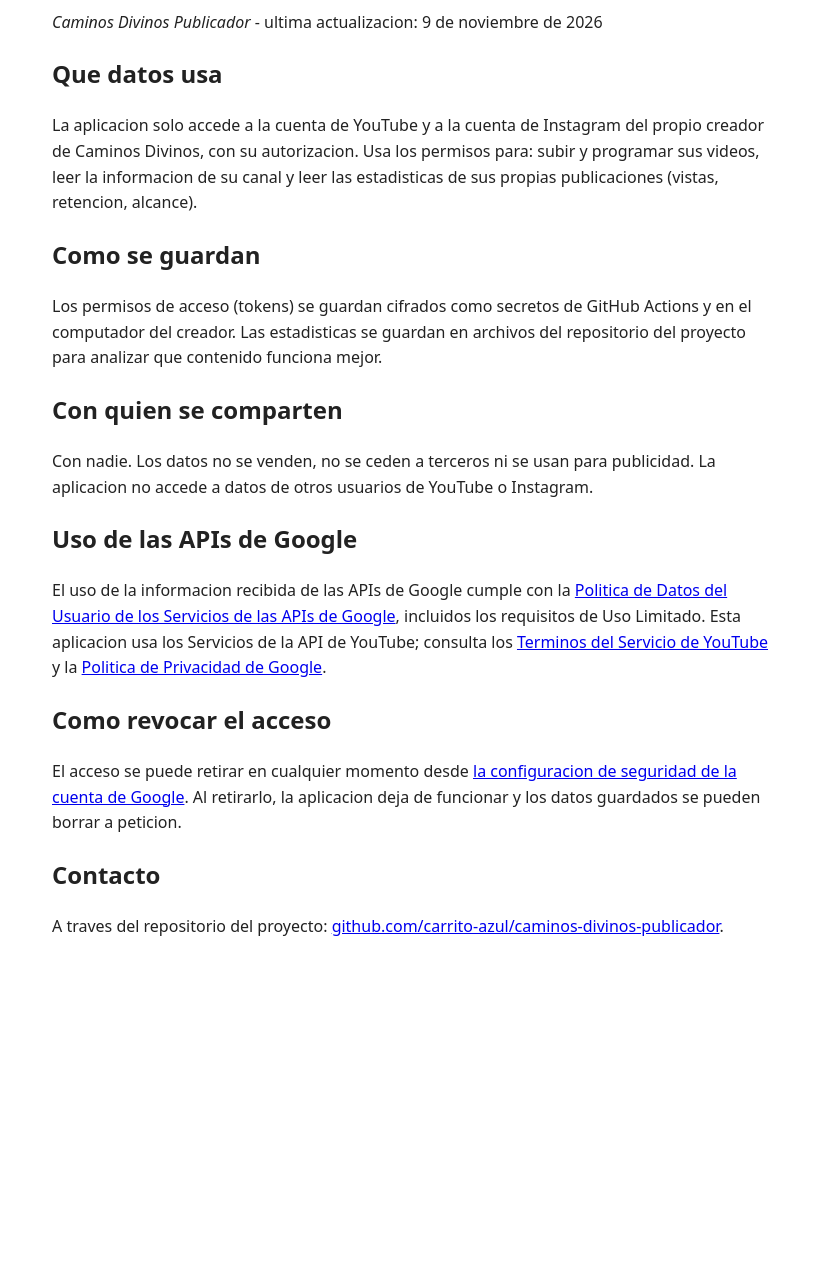
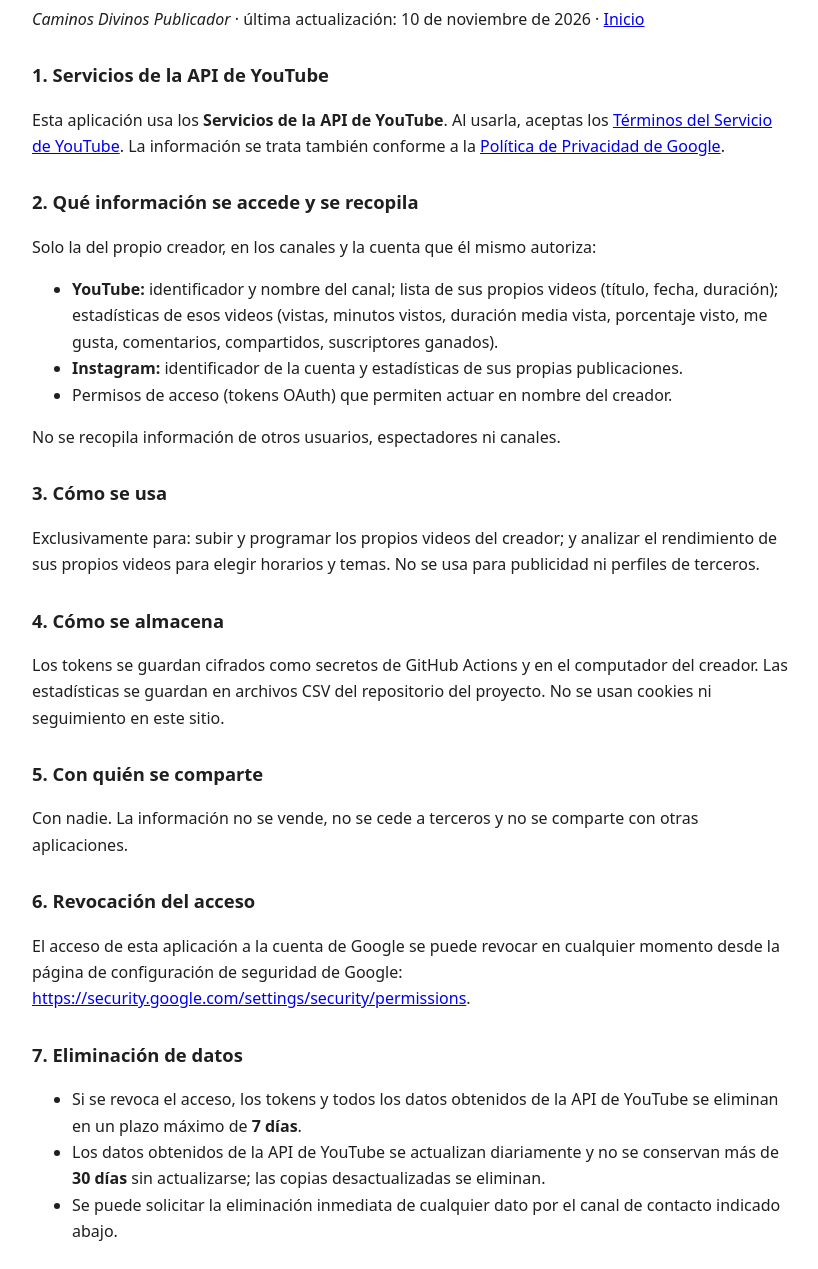
Before and after one commit to carrito-azul/caminos-divinos-publicador, a plain HTML site: page docs/privacidad.html in a window 1280 px wide. Shown: the part 103-1372 px from the top of the page, without its empty margins (228-1046 px from the left). Before the commit the page ends 1083 px from the top, so only its background shows below. Drawn offline with Linux system fonts and the light colour scheme.

Commit message:
Actualiza docs/privacidad.html

```diff
--- a/docs/privacidad.html
+++ b/docs/privacidad.html
@@ -1,17 +1,41 @@
-<!doctype html><html lang="es"><head><meta charset="utf-8"><meta name="viewport" content="width=device-width,initial-scale=1"><title>Politica de privacidad - Caminos Divinos Publicador</title>
-<style>body{font-family:system-ui,sans-serif;max-width:720px;margin:40px auto;padding:0 20px;line-height:1.6;color:#222}</style></head><body>
-<h1>Politica de privacidad</h1>
-<p><em>Caminos Divinos Publicador</em> - ultima actualizacion: 9 de noviembre de 2026</p>
-<h2>Que datos usa</h2>
-<p>La aplicacion solo accede a la cuenta de YouTube y a la cuenta de Instagram del propio creador de Caminos Divinos, con su autorizacion. Usa los permisos para: subir y programar sus videos, leer la informacion de su canal y leer las estadisticas de sus propias publicaciones (vistas, retencion, alcance).</p>
-<h2>Como se guardan</h2>
-<p>Los permisos de acceso (tokens) se guardan cifrados como secretos de GitHub Actions y en el computador del creador. Las estadisticas se guardan en archivos del repositorio del proyecto para analizar que contenido funciona mejor.</p>
-<h2>Con quien se comparten</h2>
-<p>Con nadie. Los datos no se venden, no se ceden a terceros ni se usan para publicidad. La aplicacion no accede a datos de otros usuarios de YouTube o Instagram.</p>
-<h2>Uso de las APIs de Google</h2>
-<p>El uso de la informacion recibida de las APIs de Google cumple con la <a href="https://developers.google.com/terms/api-services-user-data-policy">Politica de Datos del Usuario de los Servicios de las APIs de Google</a>, incluidos los requisitos de Uso Limitado. Esta aplicacion usa los Servicios de la API de YouTube; consulta los <a href="https://www.youtube.com/t/terms">Terminos del Servicio de YouTube</a> y la <a href="https://policies.google.com/privacy">Politica de Privacidad de Google</a>.</p>
-<h2>Como revocar el acceso</h2>
-<p>El acceso se puede retirar en cualquier momento desde <a href="https://myaccount.google.com/permissions">la configuracion de seguridad de la cuenta de Google</a>. Al retirarlo, la aplicacion deja de funcionar y los datos guardados se pueden borrar a peticion.</p>
-<h2>Contacto</h2>
-<p>A traves del repositorio del proyecto: <a href="https://github.com/carrito-azul/caminos-divinos-publicador">github.com/carrito-azul/caminos-divinos-publicador</a>.</p>
+<!doctype html><html lang="es"><head><meta charset="utf-8"><meta name="viewport" content="width=device-width,initial-scale=1"><title>Pol&iacute;tica de privacidad - Caminos Divinos Publicador</title><style>body{font-family:system-ui,-apple-system,Segoe UI,sans-serif;max-width:760px;margin:40px auto;padding:0 22px;line-height:1.65;color:#1f1f1f}h1{margin-bottom:4px}h2{margin-top:28px;font-size:1.15em}.yt{display:inline-block;background:#ff0000;color:#fff;font-weight:700;padding:3px 10px;border-radius:6px;font-size:.9em}nav a{margin-right:14px}footer{margin-top:40px;padding-top:14px;border-top:1px solid #ddd;font-size:.9em;color:#555}</style></head><body>
+<h1>Pol&iacute;tica de privacidad</h1>
+<p><em>Caminos Divinos Publicador</em> &middot; &uacute;ltima actualizaci&oacute;n: 10 de noviembre de 2026 &middot; <a href="index.html">Inicio</a></p>
+
+<h2>1. Servicios de la API de YouTube</h2>
+<p>Esta aplicaci&oacute;n usa los <strong>Servicios de la API de YouTube</strong>. Al usarla, aceptas los <a href="https://www.youtube.com/t/terms">T&eacute;rminos del Servicio de YouTube</a>. La informaci&oacute;n se trata tambi&eacute;n conforme a la <a href="https://policies.google.com/privacy">Pol&iacute;tica de Privacidad de Google</a>.</p>
+
+<h2>2. Qu&eacute; informaci&oacute;n se accede y se recopila</h2>
+<p>Solo la del propio creador, en los canales y la cuenta que &eacute;l mismo autoriza:</p>
+<ul>
+<li><strong>YouTube:</strong> identificador y nombre del canal; lista de sus propios videos (t&iacute;tulo, fecha, duraci&oacute;n); estad&iacute;sticas de esos videos (vistas, minutos vistos, duraci&oacute;n media vista, porcentaje visto, me gusta, comentarios, compartidos, suscriptores ganados).</li>
+<li><strong>Instagram:</strong> identificador de la cuenta y estad&iacute;sticas de sus propias publicaciones.</li>
+<li>Permisos de acceso (tokens OAuth) que permiten actuar en nombre del creador.</li>
+</ul>
+<p>No se recopila informaci&oacute;n de otros usuarios, espectadores ni canales.</p>
+
+<h2>3. C&oacute;mo se usa</h2>
+<p>Exclusivamente para: subir y programar los propios videos del creador; y analizar el rendimiento de sus propios videos para elegir horarios y temas. No se usa para publicidad ni perfiles de terceros.</p>
+
+<h2>4. C&oacute;mo se almacena</h2>
+<p>Los tokens se guardan cifrados como secretos de GitHub Actions y en el computador del creador. Las estad&iacute;sticas se guardan en archivos CSV del repositorio del proyecto. No se usan cookies ni seguimiento en este sitio.</p>
+
+<h2>5. Con qui&eacute;n se comparte</h2>
+<p>Con nadie. La informaci&oacute;n no se vende, no se cede a terceros y no se comparte con otras aplicaciones.</p>
+
+<h2>6. Revocaci&oacute;n del acceso</h2>
+<p>El acceso de esta aplicaci&oacute;n a la cuenta de Google se puede revocar en cualquier momento desde la p&aacute;gina de configuraci&oacute;n de seguridad de Google: <a href="https://security.google.com/settings/security/permissions">https://security.google.com/settings/security/permissions</a>.</p>
+
+<h2>7. Eliminaci&oacute;n de datos</h2>
+<ul>
+<li>Si se revoca el acceso, los tokens y todos los datos obtenidos de la API de YouTube se eliminan en un plazo m&aacute;ximo de <strong>7 d&iacute;as</strong>.</li>
+<li>Los datos obtenidos de la API de YouTube se actualizan diariamente y no se conservan m&aacute;s de <strong>30 d&iacute;as</strong> sin actualizarse; las copias desactualizadas se eliminan.</li>
+<li>Se puede solicitar la eliminaci&oacute;n inmediata de cualquier dato por el canal de contacto indicado abajo.</li>
+</ul>
+
+<h2>8. Uso de las APIs de Google</h2>
+<p>El uso de la informaci&oacute;n recibida de las APIs de Google cumple con la <a href="https://developers.google.com/terms/api-services-user-data-policy">Pol&iacute;tica de Datos del Usuario de los Servicios de las APIs de Google</a>, incluidos los requisitos de Uso Limitado.</p>
+
+<h2>9. Contacto</h2>
+<p>A trav&eacute;s del repositorio del proyecto: <a href="https://github.com/carrito-azul/caminos-divinos-publicador">github.com/carrito-azul/caminos-divinos-publicador</a>.</p>
 </body></html>
```
